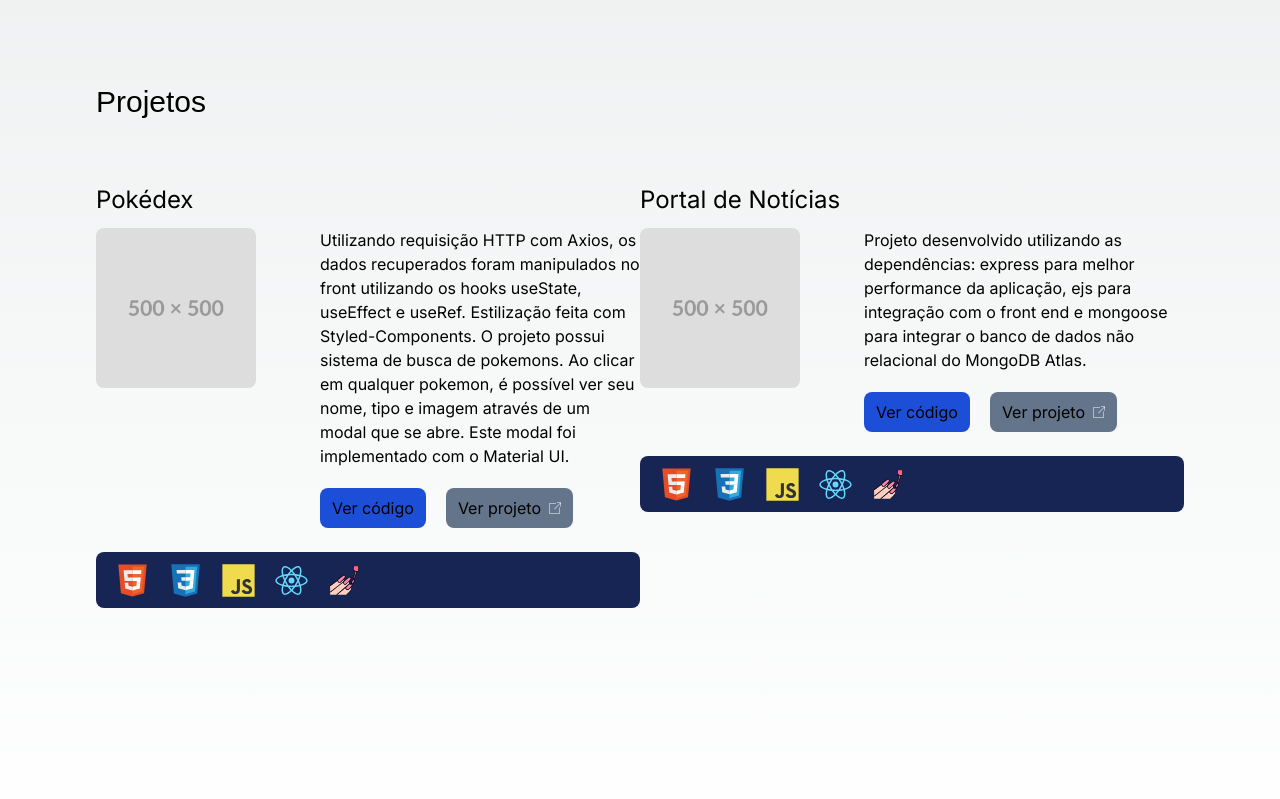
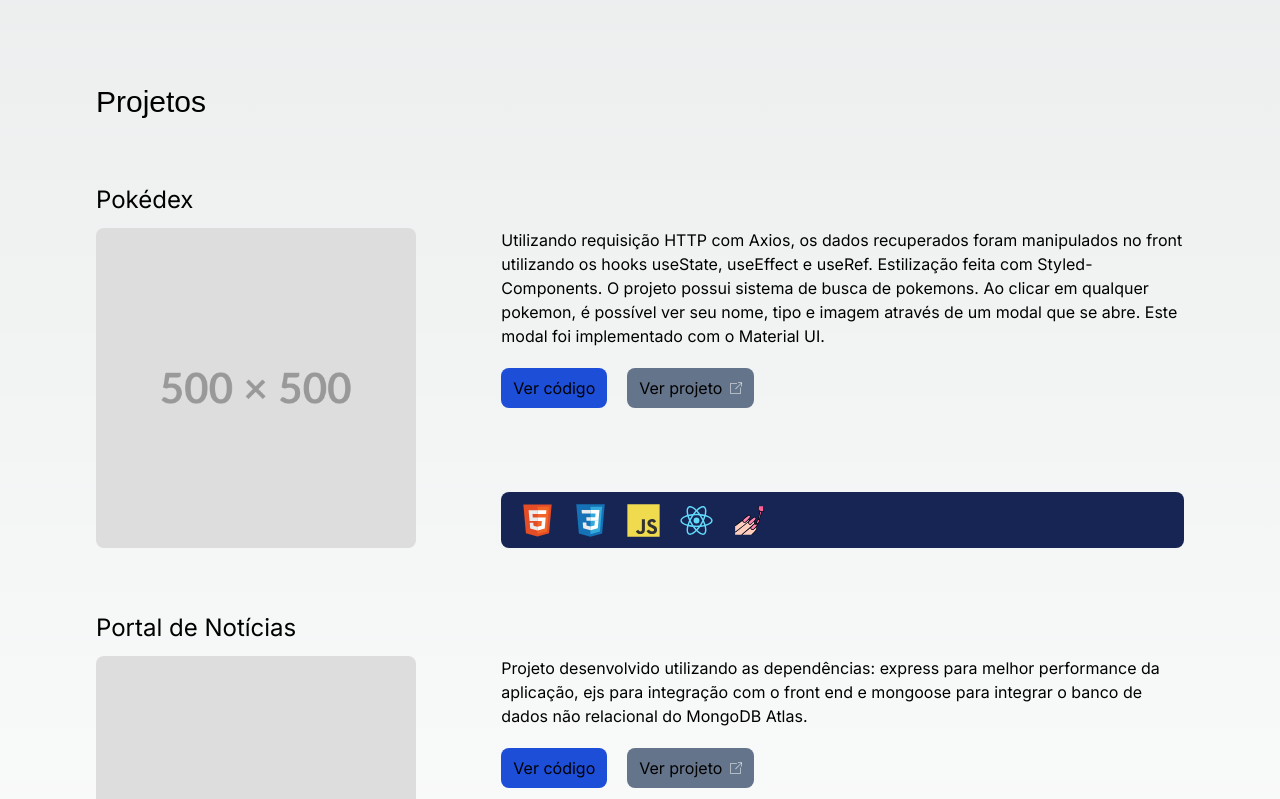
Before and after one commit to kyrstenjunior/portfolio, a Next.js app: page / in a window 1280 px wide. Shown: the part 1460-2259 px from the top of the page. Built offline with nearby package versions, Linux system fonts and the light colour scheme; a web font is replaced by a local one.

Commit message:
finalização dos componentes, inserir efeitos

```diff
--- a/src/components/aboutme.tsx
+++ b/src/components/aboutme.tsx
@@ -6,7 +6,7 @@ export default function AboutMe() {
   return (
     <section className="flex items-center justify-between mt-28">
       <div className="w-1/2">
-        <h2 className={`${dm_serif.className} text-3xl mb-7`}>Sobre Mim</h2>
+        <h2 id="sobre-mim" className={`${dm_serif.className} text-3xl mb-7`}>Sobre Mim</h2>
         <article className={`${fira.className} text-2xl`}>
           Atuando com Angular, React, JavaScript, jQuery, PHP na Nairuz Marketing, liderando projetos bem-sucedidos de e-commerce em Magento e Liquid. Responsável por estimativas negociações de prazos e orientação da equipe. Também atendo chamados de suporte, mantendo contato direto com o cliente.
         </article>
--- a/src/components/hardskills.tsx
+++ b/src/components/hardskills.tsx
@@ -8,7 +8,7 @@ import Box from "./boxTech";
 export default function HardSkills() {
     return (
         <section className="mt-28">
-            <h2 className={`${dm_serif.className} text-3xl`}>Hard Skills</h2>
+            <h2 id="hardskills" className={`${dm_serif.className} text-3xl`}>Hard Skills</h2>
             <div className="flex gap-16 justify-between mt-8">
                 {
                     tecnologias.map((tech) => (
--- a/src/components/header.tsx
+++ b/src/components/header.tsx
@@ -5,9 +5,9 @@ export default function Header() {
     <nav className=" container m-auto px-24 h-10 pt-10 flex justify-between items-center">
       <h2 className={`${dm_serif.className} text-4xl`}>KJ</h2>
       <ul className="flex gap-9 text-xl">
-        <li><a href="#">Sobre mim</a></li>
-        <li><a href="#">Hardskills</a></li>
-        <li><a href="#">Projetos</a></li>
+        <li><a href="#sobre-mim">Sobre mim</a></li>
+        <li><a href="#hardskills">Hardskills</a></li>
+        <li><a href="#projects">Projetos</a></li>
         <li>
           <a href="#" className="py-2 px-3 bg-blue-700 hover:bg-blue-500 rounded-lg">
             Contato
--- a/src/components/projects.tsx
+++ b/src/components/projects.tsx
@@ -11,10 +11,10 @@ export default function Projects() {
     return (
         <section className="mt-28">
 
-            <h2 className={`${dm_serif.className} text-3xl`}>Projetos</h2>
+            <h2 id="projects" className={`${dm_serif.className} text-3xl`}>Projetos</h2>
 
-            <div className="flex">
-                <div className="mt-16 w-1/2">
+            <div className="flex flex-col">
+                <div className="mt-16">
 
                     <h3 className="text-2xl mb-3">Pokédex</h3>
 
@@ -23,7 +23,8 @@ export default function Projects() {
                             <Image className="rounded-lg" src={placeholder} width={320} alt="placeholder-image" />
                         </div>
 
-                        <div className="w-2/3">
+                        <div className="w-2/3 flex flex-col justify-between">
+                            <div>
                                 <p className="mb-5">
                                     Utilizando requisição HTTP com Axios, os dados recuperados foram manipulados no front utilizando os hooks useState, useEffect e useRef. Estilização feita com Styled-Components. O projeto possui sistema de busca de pokemons. Ao clicar em qualquer pokemon, é possível ver seu nome, tipo e imagem através de um modal que se abre. Este modal foi implementado com o Material UI.
                                 </p>
@@ -37,8 +38,6 @@ export default function Projects() {
                                     </a>
                                 </div>
                             </div>
-                    </div>
-
                             <div className="bg-blue-950 rounded-lg mt-6 h-14 flex items-center gap-5 px-5">
                                 <Image src={tecnologias[0].img} width={33} alt="Html" title="Html" />
                                 <Image src={tecnologias[1].img} width={33} alt="Css" title="Css" />
@@ -47,8 +46,10 @@ export default function Projects() {
                                 <Image src={styled} width={33} alt="Styled Components" title="Styled Components" />
                             </div>
                         </div>
+                    </div>
+                </div>
 
-                <div className="mt-16 w-1/2">
+                <div className="mt-16">
 
                     <h3 className="text-2xl mb-3">Portal de Notícias</h3>
 
@@ -58,7 +59,8 @@ export default function Projects() {
                             <Image className="rounded-lg" src={placeholder} width={320} alt="placeholder-image" />
                         </div>
 
-                        <div className="w-2/3">
+                        <div className="w-2/3 flex flex-col justify-between">
+                            <div>
                                 <p className="mb-5">
                                 Projeto desenvolvido utilizando as dependências: express para melhor performance da aplicação, ejs para integração com o front end e mongoose para integrar o banco de dados não relacional do MongoDB Atlas.
                                 </p>
@@ -72,14 +74,15 @@ export default function Projects() {
                                     </a>
                                 </div>
                             </div>
-                    </div>
-
                             <div className="bg-blue-950 rounded-lg mt-6 h-14 flex items-center gap-5 px-5">
                                 <Image src={tecnologias[0].img} width={33} alt="Html" title="Html" />
                                 <Image src={tecnologias[1].img} width={33} alt="Css" title="Css" />
                                 <Image src={tecnologias[2].img} width={33} alt="Javascript" title="Javascript" />
-                        <Image src={tecnologias[3].img} width={33} alt="React Js" title="React Js" />
-                        <Image src={styled} width={33} alt="Styled Components" title="Styled Components" />
+                                <Image src={tecnologias[8].img} width={33} alt="Node Js" title="Node Js" />
+                                <Image src={ejs} width={33} alt="EJS" title="EJS" />
+                                <Image src={mongo} width={33} alt="Mongo DB" title="Mongo DB" />
+                            </div>
+                        </div>
                     </div>
                 </div>
             </div>
```
Lines whose indentation alone changed are shown as unchanged.
